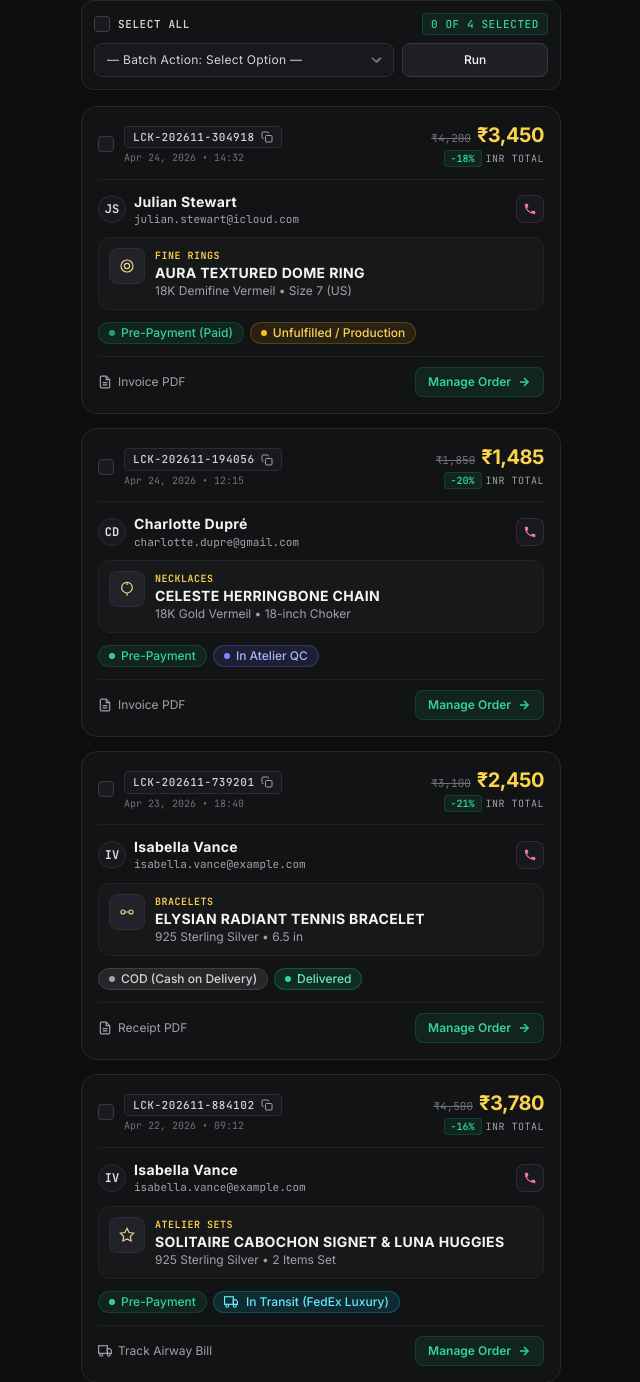
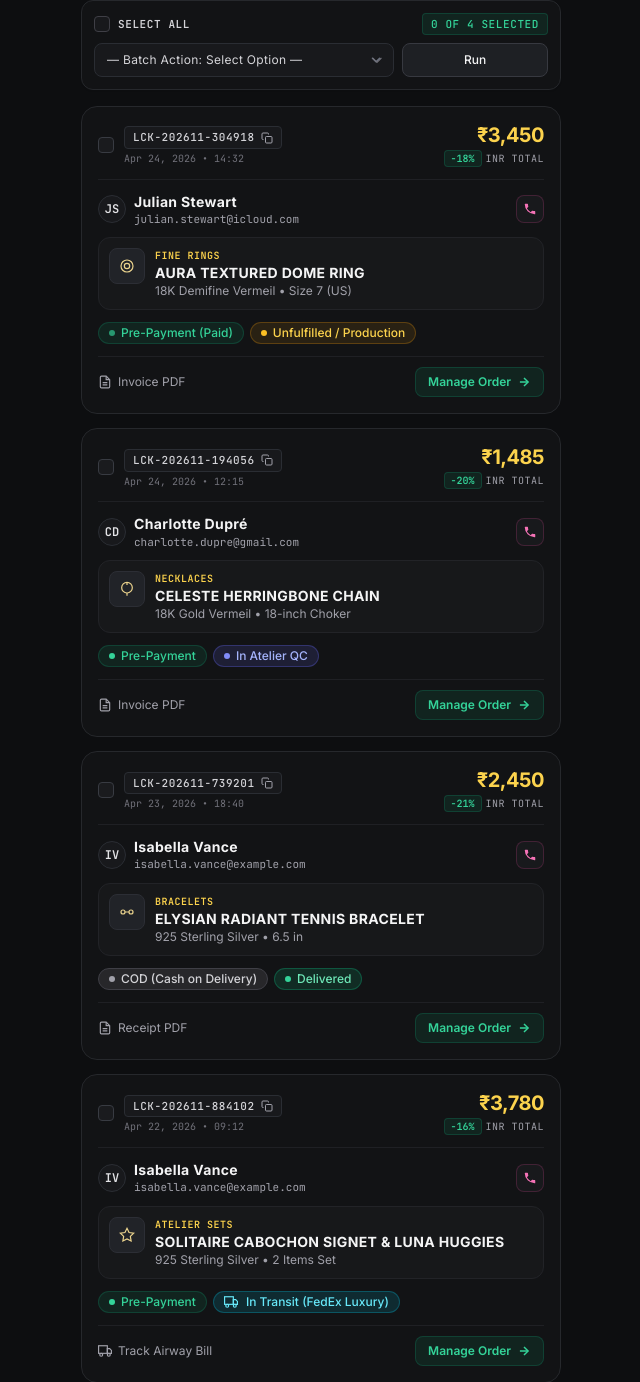
Before and after one commit to saloarhussain/luckjary-ecommerce, a Django app: template templates/admin/orders/order/change_list.html in a window 1280 px wide. Shown: the part 398-1780 px from the top of the page, without its empty margins (319-959 px from the left). Run offline with Django 5.2, Linux system fonts and the light colour scheme; the template is opened without the code that fills it, so the values that code supplies are empty; some libraries are stand-ins or nearby versions.

Commit message:
fix(orders): remove crossed-out strikethrough prices and prevent price truncation

```diff
--- a/templates/admin/orders/order/change_list.html
+++ b/templates/admin/orders/order/change_list.html
@@ -306,7 +306,7 @@
 <!-- BEGIN: Luxury Order Cards List -->
 <div class="space-y-3.5" data-purpose="orders-feed"><!-- Card 1: Julian Stewart -->
 <article class="bg-surface-card border border-[#26282c] rounded-2xl p-4 transition-all hover:border-[#383a42] relative overflow-hidden" data-purpose="order-item">
-  <div class="flex items-start justify-between gap-2 pb-3 border-b border-[#1f2024]">
+  <div class="flex items-center justify-between gap-2 pb-3 border-b border-[#1f2024]">
     <div class="flex items-center gap-2.5">
       <input class="w-4 h-4 rounded border-[#383b42] bg-[#1a1b1e] text-emerald-500 focus:ring-emerald-500 focus:ring-offset-obsidian cursor-pointer" type="checkbox">
       <div>
@@ -317,9 +317,8 @@
         <span class="block text-[10px] text-zinc-500 font-mono mt-0.5">Apr 24, 2026 • 14:32</span>
       </div>
     </div>
-    <div class="text-right flex flex-col items-end">
+    <div class="text-right flex flex-col items-end shrink-0 pl-2">
       <div class="flex items-baseline gap-1.5">
-        <span class="text-[11px] text-zinc-500 font-mono line-through">₹4,200</span>
         <span class="text-[20px] font-bold text-amber-300 font-sans tracking-tight leading-tight">₹3,450</span>
       </div>
       <div class="flex items-center gap-1 mt-0.5">
@@ -370,7 +369,7 @@
 
 <!-- Card 2: Charlotte Dupré -->
 <article class="bg-surface-card border border-[#26282c] rounded-2xl p-4 transition-all hover:border-[#383a42] relative overflow-hidden" data-purpose="order-item">
-  <div class="flex items-start justify-between gap-2 pb-3 border-b border-[#1f2024]">
+  <div class="flex items-center justify-between gap-2 pb-3 border-b border-[#1f2024]">
     <div class="flex items-center gap-2.5">
       <input class="w-4 h-4 rounded border-[#383b42] bg-[#1a1b1e] text-emerald-500 focus:ring-emerald-500 focus:ring-offset-obsidian cursor-pointer" type="checkbox">
       <div>
@@ -381,9 +380,8 @@
         <span class="block text-[10px] text-zinc-500 font-mono mt-0.5">Apr 24, 2026 • 12:15</span>
       </div>
     </div>
-    <div class="text-right flex flex-col items-end">
+    <div class="text-right flex flex-col items-end shrink-0 pl-2">
       <div class="flex items-baseline gap-1.5">
-        <span class="text-[11px] text-zinc-500 font-mono line-through">₹1,850</span>
         <span class="text-[20px] font-bold text-amber-300 font-sans tracking-tight leading-tight">₹1,485</span>
       </div>
       <div class="flex items-center gap-1 mt-0.5">
@@ -434,7 +432,7 @@
 
 <!-- Card 3: Isabella Vance (Delivered) -->
 <article class="bg-surface-card border border-[#26282c] rounded-2xl p-4 transition-all hover:border-[#383a42] relative overflow-hidden" data-purpose="order-item">
-  <div class="flex items-start justify-between gap-2 pb-3 border-b border-[#1f2024]">
+  <div class="flex items-center justify-between gap-2 pb-3 border-b border-[#1f2024]">
     <div class="flex items-center gap-2.5">
       <input class="w-4 h-4 rounded border-[#383b42] bg-[#1a1b1e] text-emerald-500 focus:ring-emerald-500 focus:ring-offset-obsidian cursor-pointer" type="checkbox">
       <div>
@@ -445,9 +443,8 @@
         <span class="block text-[10px] text-zinc-500 font-mono mt-0.5">Apr 23, 2026 • 18:40</span>
       </div>
     </div>
-    <div class="text-right flex flex-col items-end">
+    <div class="text-right flex flex-col items-end shrink-0 pl-2">
       <div class="flex items-baseline gap-1.5">
-        <span class="text-[11px] text-zinc-500 font-mono line-through">₹3,100</span>
         <span class="text-[20px] font-bold text-amber-300 font-sans tracking-tight leading-tight">₹2,450</span>
       </div>
       <div class="flex items-center gap-1 mt-0.5">
@@ -498,7 +495,7 @@
 
 <!-- Card 4: Isabella Vance (In Transit) -->
 <article class="bg-surface-card border border-[#26282c] rounded-2xl p-4 transition-all hover:border-[#383a42] relative overflow-hidden" data-purpose="order-item">
-  <div class="flex items-start justify-between gap-2 pb-3 border-b border-[#1f2024]">
+  <div class="flex items-center justify-between gap-2 pb-3 border-b border-[#1f2024]">
     <div class="flex items-center gap-2.5">
       <input class="w-4 h-4 rounded border-[#383b42] bg-[#1a1b1e] text-emerald-500 focus:ring-emerald-500 focus:ring-offset-obsidian cursor-pointer" type="checkbox">
       <div>
@@ -509,9 +506,8 @@
         <span class="block text-[10px] text-zinc-500 font-mono mt-0.5">Apr 22, 2026 • 09:12</span>
       </div>
     </div>
-    <div class="text-right flex flex-col items-end">
+    <div class="text-right flex flex-col items-end shrink-0 pl-2">
       <div class="flex items-baseline gap-1.5">
-        <span class="text-[11px] text-zinc-500 font-mono line-through">₹4,500</span>
         <span class="text-[20px] font-bold text-amber-300 font-sans tracking-tight leading-tight">₹3,780</span>
       </div>
       <div class="flex items-center gap-1 mt-0.5">
```
